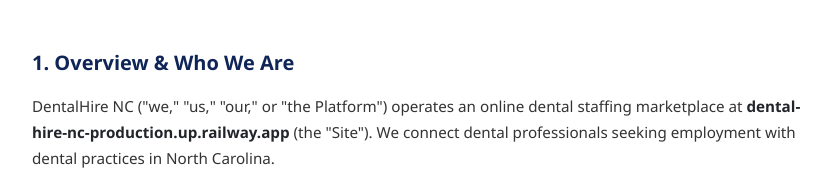
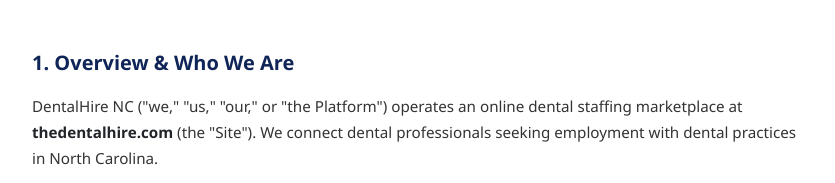
Before and after one commit to SailSky-lab/dental-hire-nc, a website: page public/privacy.html in a window 1280 px wide. Shown: the part 912-1095 px from the top of the page, without its empty margins (222-1057 px from the left). Drawn offline with Linux system fonts and the light colour scheme.

Commit message:
Update all links to thedentalhire.com domain

```diff
--- a/public/privacy.html
+++ b/public/privacy.html
@@ -105,7 +105,7 @@
 
   <section id="overview">
     <h2>1. Overview & Who We Are</h2>
-    <p>DentalHire NC ("we," "us," "our," or "the Platform") operates an online dental staffing marketplace at <strong>dental-hire-nc-production.up.railway.app</strong> (the "Site"). We connect dental professionals seeking employment with dental practices in North Carolina.</p>
+    <p>DentalHire NC ("we," "us," "our," or "the Platform") operates an online dental staffing marketplace at <strong>thedentalhire.com</strong> (the "Site"). We connect dental professionals seeking employment with dental practices in North Carolina.</p>
     <p>DentalHire NC is operated as a <strong>job board and marketplace</strong> — not a staffing agency. We facilitate connections between dental professionals and dental practices but are not a party to any employment agreement formed through the Platform.</p>
     <div class="highlight-box">
       <strong>Your privacy matters.</strong> We built this platform with a privacy-first design: worker contact information (email and phone) is <em>never displayed publicly</em> and is never shared with practices without the worker's explicit action (applying to a job or responding to an invitation).
@@ -242,7 +242,7 @@
       <li><strong>Portability:</strong> You may request a copy of the data we hold about you</li>
       <li><strong>Opt-out of communications:</strong> You may unsubscribe from any promotional emails at any time</li>
     </ul>
-    <p>To exercise any of these rights, contact us at <strong>hello@dentalhirenc.com</strong>.</p>
+    <p>To exercise any of these rights, contact us at <strong>hello@thedentalhire.com</strong>.</p>
     <p><strong>California Residents (CCPA):</strong> California residents have additional rights under the California Consumer Privacy Act, including the right to know what personal information is collected, the right to delete personal information, and the right to opt out of the sale of personal information. We do not sell personal information. To exercise your CCPA rights, contact us.</p>
   </section>
 
@@ -278,8 +278,8 @@
       <p>If you have questions about this Privacy Policy, wish to exercise your privacy rights, or want to report a privacy concern, please contact us:</p>
       <p>
         <strong>DentalHire NC</strong><br />
-        Email: <a href="mailto:hello@dentalhirenc.com">hello@dentalhirenc.com</a><br />
-        Website: <a href="/">dental-hire-nc-production.up.railway.app</a><br />
+        Email: <a href="mailto:hello@thedentalhire.com">hello@thedentalhire.com</a><br />
+        Website: <a href="/">thedentalhire.com</a><br />
         State of Operation: North Carolina, USA
       </p>
       <p style="margin-top:14px;font-size:0.88rem;color:var(--gray)">We aim to respond to all privacy-related inquiries within 5 business days and all deletion requests within 30 days.</p>
@@ -296,7 +296,7 @@
     <a href="/">Home</a>
     <a href="/privacy.html">Privacy Policy</a>
     <a href="/terms.html">Terms & Conditions</a>
-    <a href="mailto:hello@dentalhirenc.com">Contact</a>
+    <a href="mailto:hello@thedentalhire.com">Contact</a>
   </div>
 </footer>
 
```
Also changed, not shown: public/index.html (+2 -2 lines), public/terms.html (+3 -3 lines).
